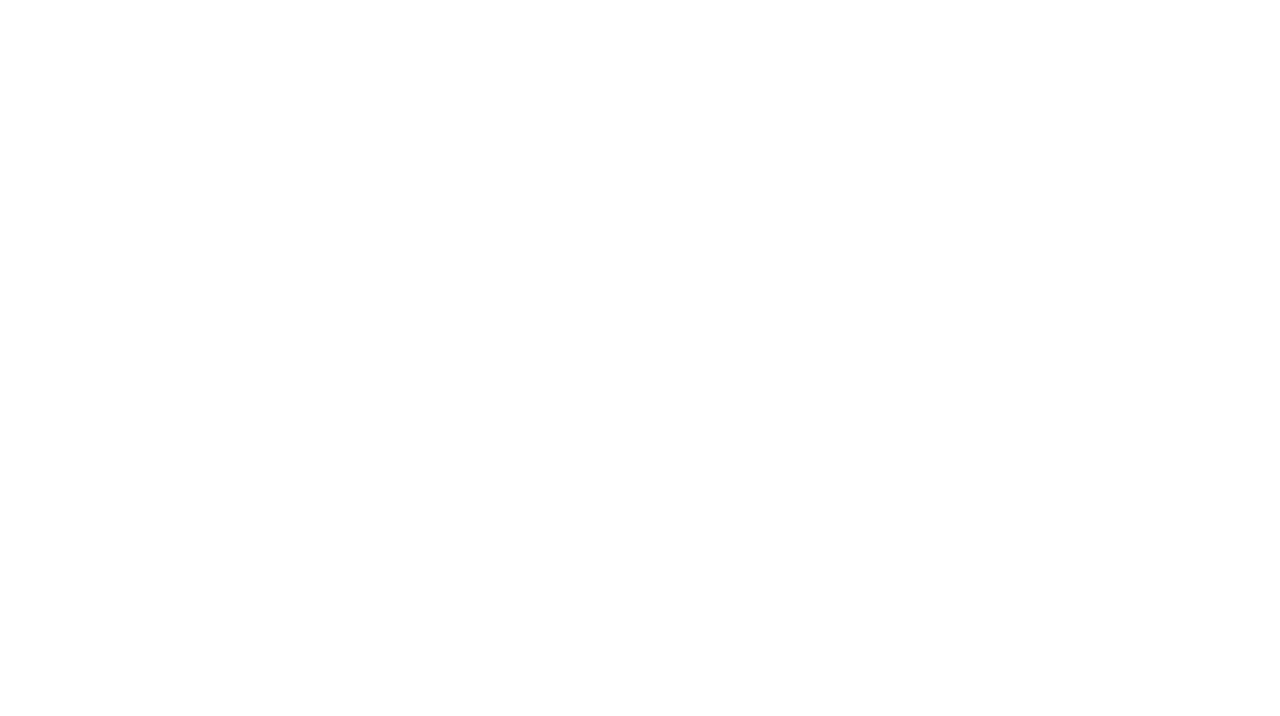
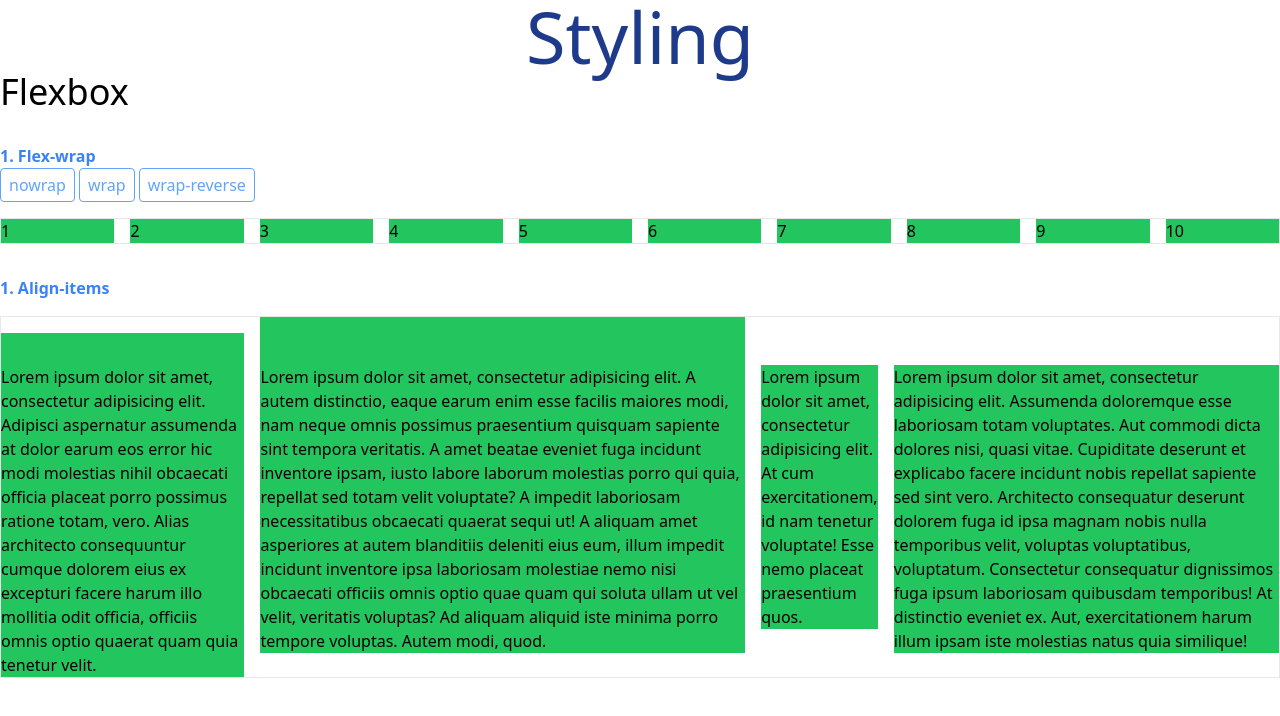
Before and after one commit to kai-phan/React-webpack, a React app: page /styling in a window 1280 px wide. Before the commit this address had no page. Shown: the top 716 px of the page. Built offline with nearby package versions, Linux system fonts and the light colour scheme.

Commit message:
learn style

```diff
--- a/package.json
+++ b/package.json
@@ -62,6 +62,7 @@
     "> 0.25%, not dead"
   ],
   "dependencies": {
+    "classnames": "^2.3.1",
     "react": "^18.1.0",
     "react-dom": "^18.1.0",
     "react-router-dom": "6"
--- /dev/null
+++ b/src/containers/Styling/Flexbox/AlignItems.tsx
@@ -0,0 +1,53 @@
+import React from 'react';
+
+const AlignItems: React.FC = () => {
+  return (
+    <div className="mt-8">
+      <div className="font-bold text-blue-500">1. Align-items</div>
+
+      <div className="mt-4">
+        <ul className="d-flex border align-items-baseline">
+          <li className="bg-green-500 pt-8">
+            Lorem ipsum dolor sit amet, consectetur adipisicing elit. Adipisci
+            aspernatur assumenda at dolor earum eos error hic modi molestias
+            nihil obcaecati officia placeat porro possimus ratione totam, vero.
+            Alias architecto consequuntur cumque dolorem eius ex excepturi
+            facere harum illo mollitia odit officia, officiis omnis optio
+            quaerat quam quia tenetur velit.
+          </li>
+          <li className="bg-green-500 pt-12">
+            Lorem ipsum dolor sit amet, consectetur adipisicing elit. A autem
+            distinctio, eaque earum enim esse facilis maiores modi, nam neque
+            omnis possimus praesentium quisquam sapiente sint tempora veritatis.
+            A amet beatae eveniet fuga incidunt inventore ipsam, iusto labore
+            laborum molestias porro qui quia, repellat sed totam velit
+            voluptate? A impedit laboriosam necessitatibus obcaecati quaerat
+            sequi ut! A aliquam amet asperiores at autem blanditiis deleniti
+            eius eum, illum impedit incidunt inventore ipsa laboriosam molestiae
+            nemo nisi obcaecati officiis omnis optio quae quam qui soluta ullam
+            ut vel velit, veritatis voluptas? Ad aliquam aliquid iste minima
+            porro tempore voluptas. Autem modi, quod.
+          </li>
+          <li className="bg-green-500">
+            Lorem ipsum dolor sit amet, consectetur adipisicing elit. At cum
+            exercitationem, id nam tenetur voluptate! Esse nemo placeat
+            praesentium quos.
+          </li>
+          <li className="bg-green-500">
+            Lorem ipsum dolor sit amet, consectetur adipisicing elit. Assumenda
+            doloremque esse laboriosam totam voluptates. Aut commodi dicta
+            dolores nisi, quasi vitae. Cupiditate deserunt et explicabo facere
+            incidunt nobis repellat sapiente sed sint vero. Architecto
+            consequatur deserunt dolorem fuga id ipsa magnam nobis nulla
+            temporibus velit, voluptas voluptatibus, voluptatum. Consectetur
+            consequatur dignissimos fuga ipsum laboriosam quibusdam temporibus!
+            At distinctio eveniet ex. Aut, exercitationem harum illum ipsam iste
+            molestias natus quia similique!
+          </li>
+        </ul>
+      </div>
+    </div>
+  );
+};
+
+export default AlignItems;
--- /dev/null
+++ b/src/containers/Styling/Flexbox/FlexWrap.tsx
@@ -0,0 +1,40 @@
+import React, { useState } from 'react';
+import classNames from 'classnames';
+
+const FlexWrap: React.FC = () => {
+  const [wrap, setWrap] = useState<'nowrap' | 'wrap' | 'wrap-revert'>('nowrap');
+
+  return (
+    <div className="mt-8">
+      <div className="font-bold text-blue-500">1. Flex-wrap</div>
+      <div>
+        <button className="btn" onClick={() => setWrap('nowrap')}>
+          nowrap
+        </button>
+        <button className="btn" onClick={() => setWrap('wrap')}>
+          wrap
+        </button>
+        <button className="btn" onClick={() => setWrap('wrap-revert')}>
+          wrap-reverse
+        </button>
+      </div>
+
+      <div className="mt-4">
+        <ul className={classNames('d-flex border', `flex-${wrap}`)}>
+          <li className="bg-green-500 w-[300px]">1</li>
+          <li className="bg-green-500 w-[300px]">2</li>
+          <li className="bg-green-500 w-[300px]">3</li>
+          <li className="bg-green-500 w-[300px]">4</li>
+          <li className="bg-green-500 w-[300px]">5</li>
+          <li className="bg-green-500 w-[300px]">6</li>
+          <li className="bg-green-500 w-[300px]">7</li>
+          <li className="bg-green-500 w-[300px]">8</li>
+          <li className="bg-green-500 w-[300px]">9</li>
+          <li className="bg-green-500 w-[300px]">10</li>
+        </ul>
+      </div>
+    </div>
+  );
+};
+
+export default FlexWrap;
--- /dev/null
+++ b/src/containers/Styling/Flexbox/index.css
@@ -0,0 +1,28 @@
+.d-flex {
+    display: flex;
+    gap: 1rem;
+}
+
+/*Flex wrap*/
+.flex-wrap {
+    flex-wrap: wrap;
+}
+.flex-nowrap {
+    flex-wrap: nowrap;
+}
+.flex-wrap-revert {
+    flex-wrap: wrap-reverse;
+}
+/*Align item*/
+.align-items-center {
+    align-items: center;
+}
+.align-items-baseline {
+    align-items: baseline;
+}
+.align-items-flex-start {
+    align-items: flex-start;
+}
+.align-items-flex-end {
+    align-items: flex-start;
+}
--- /dev/null
+++ b/src/containers/Styling/Flexbox/index.tsx
@@ -0,0 +1,17 @@
+import React from 'react';
+
+import './index.css';
+import FlexWrap from './FlexWrap';
+import AlignItems from './AlignItems';
+
+const Flexbox: React.FC = () => {
+  return (
+    <div>
+      <h4 className="text-4xl">Flexbox</h4>
+      <FlexWrap />
+      <AlignItems />
+    </div>
+  );
+};
+
+export default Flexbox;
--- /dev/null
+++ b/src/containers/Styling/index.tsx
@@ -0,0 +1,13 @@
+import React from 'react';
+
+import Flexbox from './Flexbox';
+
+const Styling: React.FC = () => {
+  return (
+    <React.Fragment>
+      <Flexbox />
+    </React.Fragment>
+  );
+};
+
+export default Styling;
--- /dev/null
+++ b/src/pages/Styling/index.tsx
@@ -0,0 +1,14 @@
+import React from 'react';
+
+import Container from 'src/containers/Styling';
+
+const Styling: React.FC = () => {
+  return (
+    <div className="container mx-auto">
+      <h1 className="text-7xl text-blue-900 text-center">Styling</h1>
+      <Container />
+    </div>
+  );
+};
+
+export default Styling;
--- a/src/router.config.tsx
+++ b/src/router.config.tsx
@@ -13,6 +13,10 @@ export default [
         path: 'hooks',
         element: loadable(() => import('src/pages/Hooks')),
       },
+      {
+        path: 'styling',
+        element: loadable(() => import('src/pages/Styling')),
+      },
     ],
   },
 ] as RouteObject[];
--- a/src/style/index.css
+++ b/src/style/index.css
@@ -1,3 +1,9 @@
 @tailwind base;
 @tailwind components;
 @tailwind utilities;
+
+@layer components {
+    .btn {
+        @apply px-2 border-blue-400 border mr-1 py-1 rounded text-blue-400
+    }
+}
--- a/tailwind.config.js
+++ b/tailwind.config.js
@@ -1,6 +1,7 @@
 const defaultTheme = require('tailwindcss/defaultTheme');
 
 module.exports = {
+  mode: 'jit',
   content: ['./src/**/*.{js,jsx,ts,tsx}'],
   theme: {
     extend: {
--- a/webpack.config.js
+++ b/webpack.config.js
@@ -89,7 +89,12 @@ module.exports = async (env, argv) => {
             },
             {
               loader: 'postcss-loader',
-              options: { sourceMap: isDev },
+              options: {
+                sourceMap: isDev,
+                postcssOptions: {
+                  plugins: ['tailwindcss'],
+                },
+              },
             },
           ],
         },
```
Also changed, not shown: 1 other file (tests, documents, lock files or other folders).
